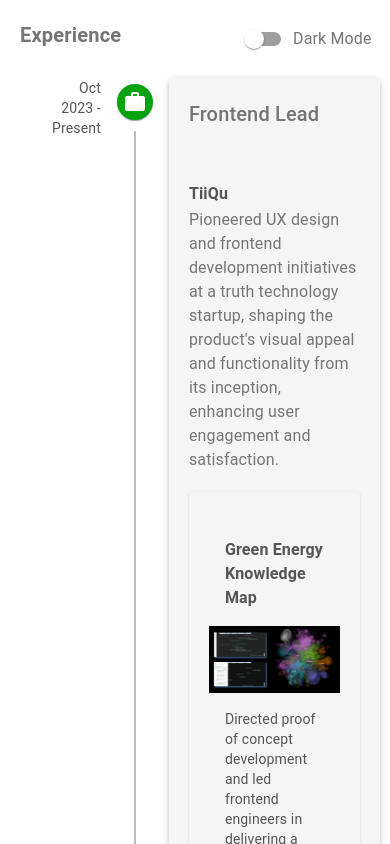
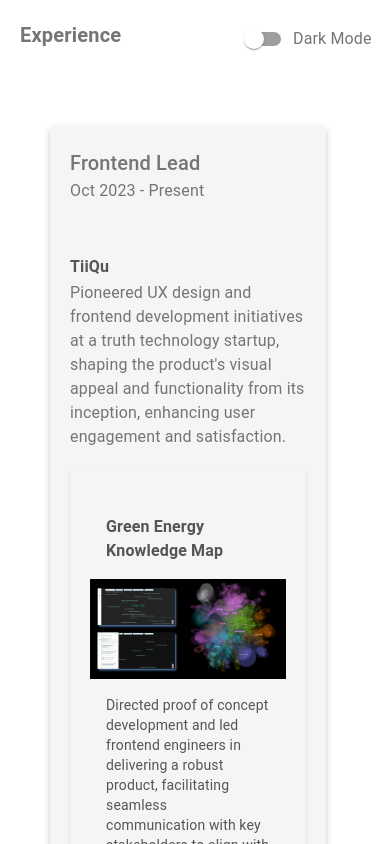
Before and after one commit to LinVince/portfolioMap, a React (Vite) app: page /experience in a window 390 px wide. Shown: the top 844 px of the page. Built offline with nearby package versions, Linux system fonts and the light colour scheme.

Commit message:
add experience

```diff
--- a/src/pages/Experience.tsx
+++ b/src/components/Experience.tsx
@@ -1,4 +1,4 @@
-import React, { useState } from "react";
+import React from "react";
 import {
   Timeline,
   TimelineItem,
@@ -10,12 +10,12 @@ import {
   timelineOppositeContentClasses,
 } from "@mui/lab";
 import {
-  useMediaQuery,
   Typography,
   Paper,
   Card,
   CardMedia,
   CardContent,
+  Box,
 } from "@mui/material";
 import { useSpring, animated } from "react-spring";
 import WorkIcon from "@mui/icons-material/Work";
@@ -29,16 +29,127 @@ const iconMapping: { [key: string]: React.ElementType | null } = {
   empty: null,
 };
 
-const ExperiencePage: React.FC = () => {
-  const [hoveredIndex, setHoveredIndex] = useState<number | null>(null);
+export const ExperiencePaper: React.FC = () => {
+  return (
+    <>
+      <Typography
+        style={{
+          padding: 20,
+          fontSize: "20px",
+          fontWeight: "bold",
+          fontFamily: "Roboto",
+        }}
+        align="left"
+        gutterBottom
+      >
+        Experience
+      </Typography>
+      <Box sx={{ padding: "50px" }}>
+        {experiences.map((exp, index) => (
+          <Paper
+            key={index}
+            elevation={3}
+            style={{
+              width: "95%",
+              marginBottom: "50px",
+              padding: "20px",
+              display: "flex",
+              flexDirection: "column",
+              alignItems: "flex-start",
+              transition: "transform 0.3s ease, box-shadow 0.3s ease",
+            }}
+            onMouseEnter={(e) => {
+              e.currentTarget.style.transform = "scale(1.05)";
+              e.currentTarget.style.boxShadow =
+                "0 10px 20px rgba(0, 0, 0, 0.2)";
+            }}
+            onMouseLeave={(e) => {
+              e.currentTarget.style.transform = "scale(1)";
+              e.currentTarget.style.boxShadow = "0 3px 6px rgba(0, 0, 0, 0.1)";
+            }}
+          >
+            <Typography variant="h6" component="h1">
+              {exp.title}
+            </Typography>
+            <Typography>{exp.date}</Typography>
+            <Typography variant="subtitle1" color="textSecondary">
+              {exp.company}
+            </Typography>
+            <Typography>{exp.description}</Typography>
+            <Card sx={{ p: "20px", marginTop: "20px", width: "100%" }}>
+              {exp.media &&
+                exp.media.map((mediaItem, mediaIndex) => (
+                  <div key={mediaIndex}>
+                    <CardContent sx={{ marginTop: "10px" }}>
+                      <Typography
+                        color="textSecondary"
+                        fontSize={16}
+                        fontWeight={600}
+                        textAlign="left"
+                      >
+                        {mediaItem.title}
+                      </Typography>
+                    </CardContent>
+                    {mediaItem.type === "image" && (
+                      <CardMedia
+                        component="img"
+                        alt={mediaItem.description}
+                        width="100%"
+                        height="auto"
+                        image={mediaItem.src}
+                        sx={{ objectFit: "contain" }}
+                      />
+                    )}
+                    {mediaItem.type === "iframe" && (
+                      <CardMedia
+                        component="iframe"
+                        src={mediaItem.src}
+                        sx={{
+                          border: "0px",
+                          width: "100%",
+                          height: "auto",
+                          minWidth: "300px",
+                          maxWidth: "800px",
+                          aspectRatio: "16/9",
+                        }}
+                      />
+                    )}
+                    {mediaItem.type === "video" && (
+                      <CardMedia
+                        component="video"
+                        controls
+                        height="300"
+                        src={mediaItem.src}
+                        sx={{ width: "100%" }}
+                      />
+                    )}
+                    <CardContent>
+                      <Typography
+                        variant="body2"
+                        color="textSecondary"
+                        textAlign="left"
+                      >
+                        {mediaItem.description}
+                      </Typography>
+                    </CardContent>
+                  </div>
+                ))}
+            </Card>
+          </Paper>
+        ))}
+      </Box>
+    </>
+  );
+};
+
+export const ExperienceTimeline: React.FC = () => {
   const props = useSpring({ opacity: 1, from: { opacity: 0 } });
-  const isMobile = useMediaQuery("(max-width: 600px)");
 
   return (
     <animated.div style={{ ...props, padding: "20px" }}>
       <Typography
         style={{ fontSize: "20px", fontWeight: "bold", fontFamily: "Roboto" }}
-        align={isMobile ? "left" : "center"}
+        align="center"
         gutterBottom
       >
         Experience
@@ -46,7 +157,7 @@ const ExperiencePage: React.FC = () => {
       <Timeline
         sx={{
           [`& .${timelineOppositeContentClasses.root}`]: {
-            flex: isMobile ? 0 : 0.2,
+            flex: 0.2,
           },
         }}
       >
@@ -81,7 +192,7 @@ const ExperiencePage: React.FC = () => {
                 <Paper
                   elevation={3}
                   style={{
-                    width: isMobile ? "100%" : "70%",
+                    width: "70%",
                     marginBottom: "50px",
                     padding: "20px",
                     display: "flex",
@@ -90,13 +201,11 @@ const ExperiencePage: React.FC = () => {
                     transition: "transform 0.3s ease, box-shadow 0.3s ease",
                   }}
                   onMouseEnter={(e) => {
-                    setHoveredIndex(index);
                     e.currentTarget.style.transform = "scale(1.05)";
                     e.currentTarget.style.boxShadow =
                       "0 10px 20px rgba(0, 0, 0, 0.2)";
                   }}
                   onMouseLeave={(e) => {
-                    setHoveredIndex(null);
                     e.currentTarget.style.transform = "scale(1)";
                     e.currentTarget.style.boxShadow =
                       "0 3px 6px rgba(0, 0, 0, 0.1)";
@@ -142,7 +251,7 @@ const ExperiencePage: React.FC = () => {
                               sx={{
                                 border: "0px",
                                 width: "100%",
-                                height: isMobile ? "100%" : "400px",
+                                height: "400px",
                               }}
                             />
                           )}
@@ -184,5 +293,3 @@ const ExperiencePage: React.FC = () => {
     </animated.div>
   );
 };
-
-export default ExperiencePage;
--- /dev/null
+++ b/src/pages/ExperiencePage.tsx
@@ -0,0 +1,14 @@
+import { ExperienceTimeline, ExperiencePaper } from "../components/Experience";
+import { useMediaQuery } from "@mui/system";
+
+function ExperiencePage() {
+  const isDevice = useMediaQuery("(max-width: 800px)");
+  return (
+    <>
+      {!isDevice && <ExperienceTimeline />}
+      {isDevice && <ExperiencePaper />}
+    </>
+  );
+}
+
+export default ExperiencePage;
--- a/src/routes.tsx
+++ b/src/routes.tsx
@@ -3,7 +3,7 @@ import ErrorPage from "./pages/ErrorPage";
 import PortfolioMap from "./pages/PortfolioMap";
 import HomePage from "./pages/HomePage";
 import PhotoGallery from "./pages/PhotoGallery";
-import ExperiencePage from "./pages/Experience";
+import ExperiencePage from "./pages/ExperiencePage";
 
 const router = createBrowserRouter([
   {
```
